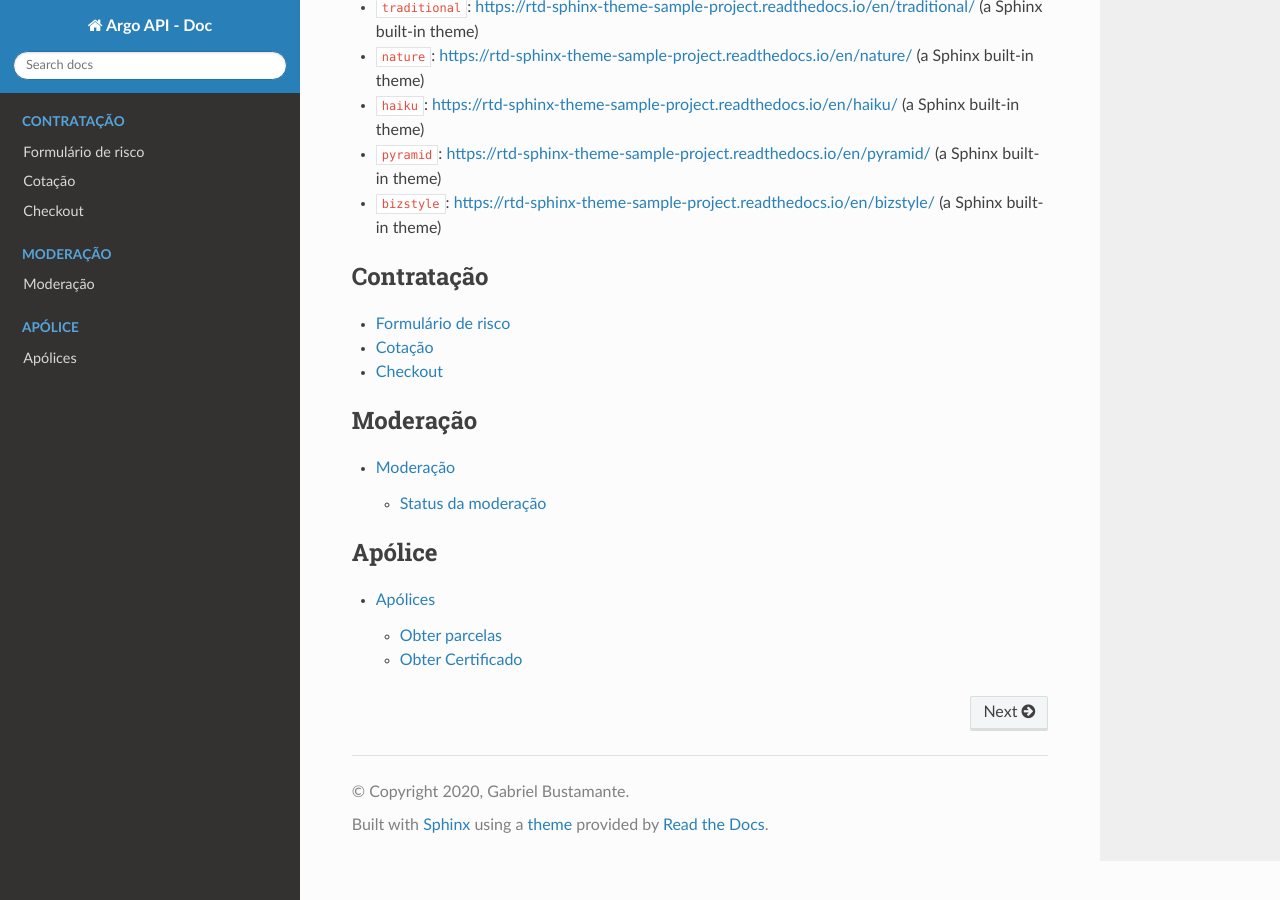
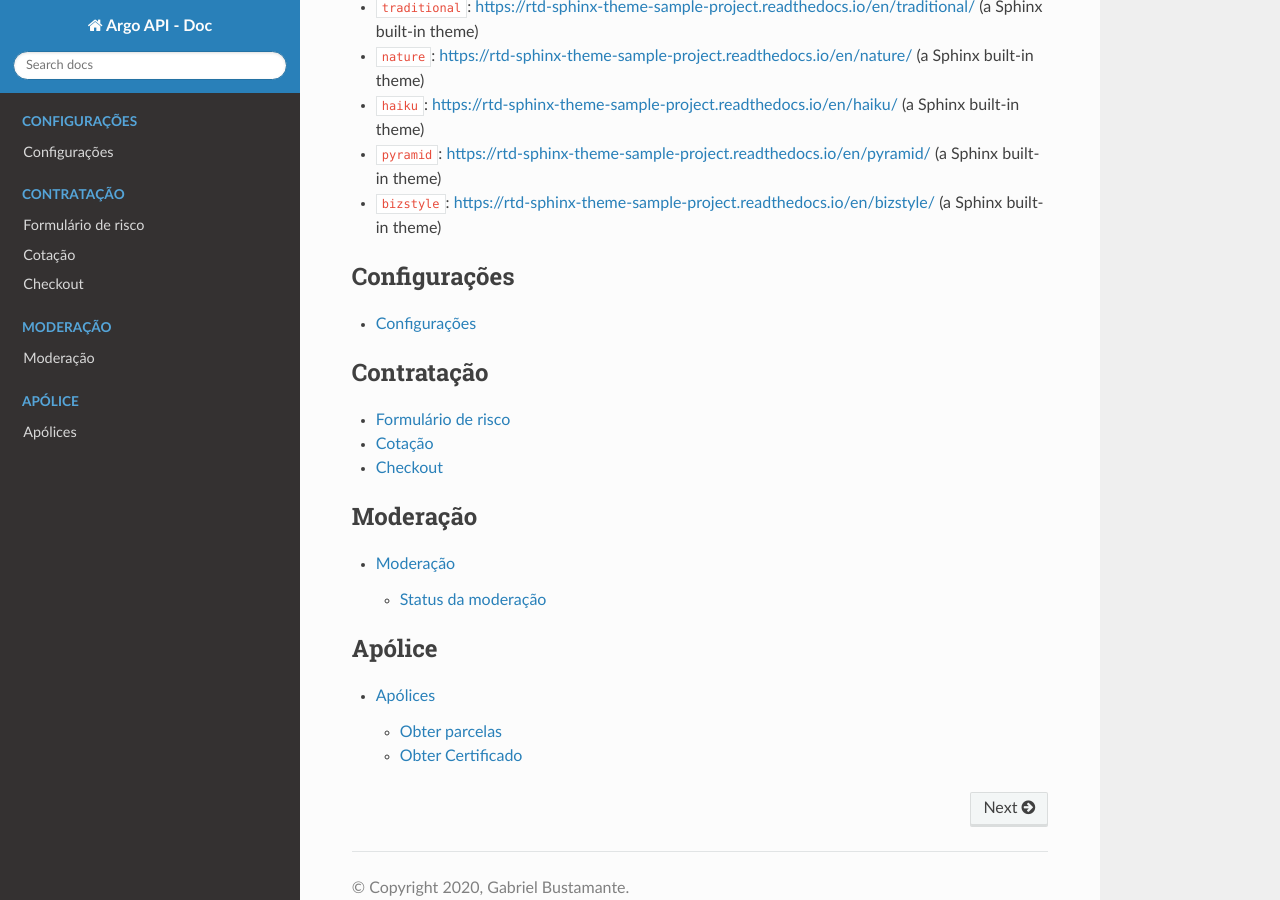
Before and after one commit to gabrielbustamante/argo-doc-api, a Sphinx documentation site: the page built from docs/index.rst, in a window 1280 px wide and 900 px high, scrolled down 659 px. Built offline with Sphinx 7.4.7 and the Read the Docs theme 2.0.0, drawn with Linux system fonts in a browser that asks for light colours.

Commit message:
add config environment

```diff
--- a/docs/index.rst
+++ b/docs/index.rst
@@ -1,4 +1,10 @@
 .. include:: ../README.rst
+
+.. toctree::
+   :maxdepth: 1
+   :caption: Configurações
+
+   configuration
 
 .. toctree::
    :maxdepth: 1
```
